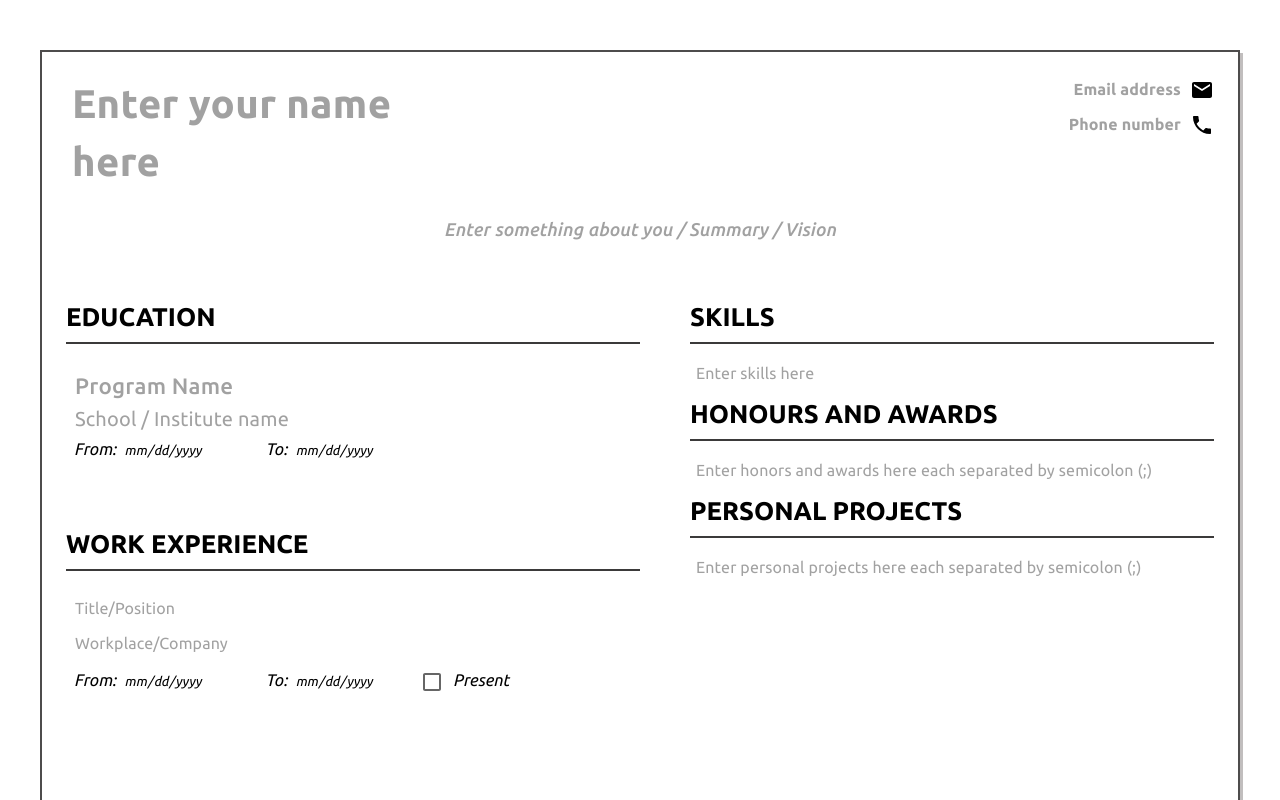
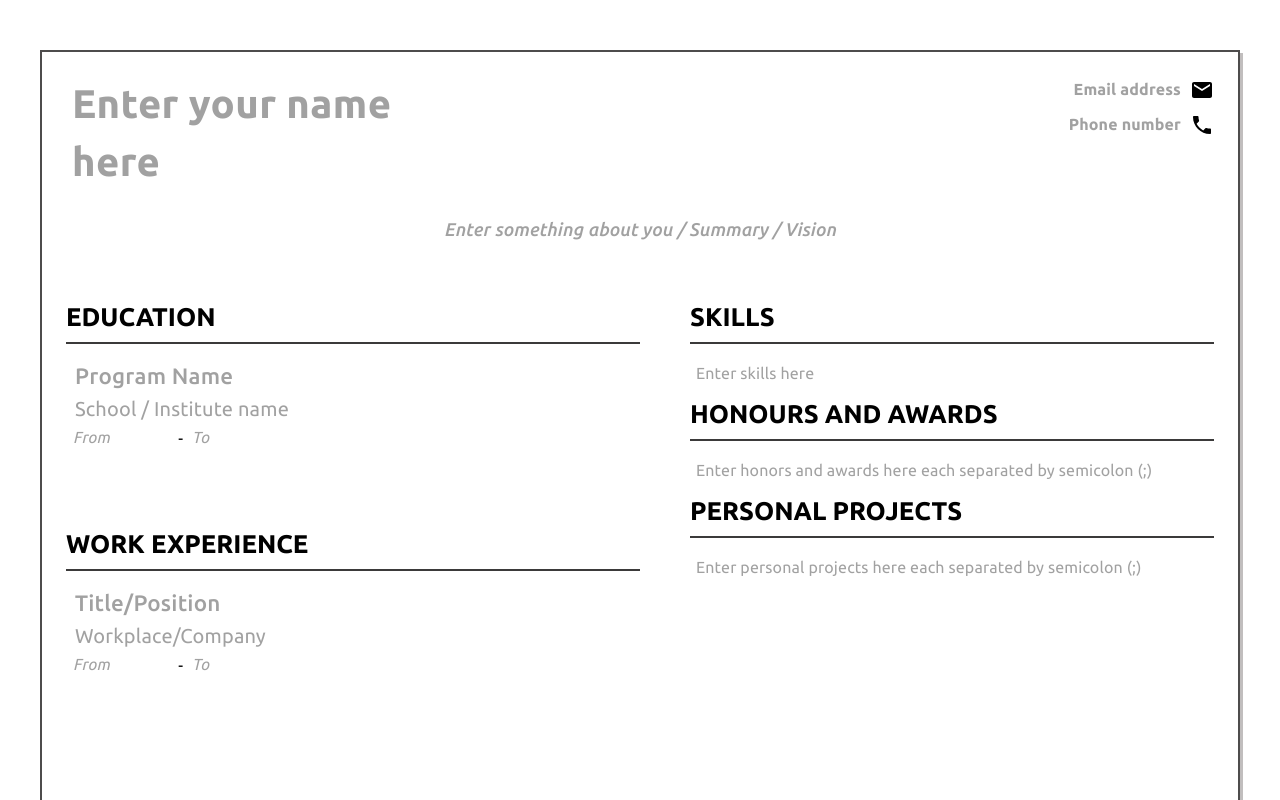
Before and after one commit to KunwarVSuryavanshi/resume-builder, a React (Create React App) app: page / in a window 1280 px wide. Shown: the top 800 px of the page. Built offline with nearby package versions, Linux system fonts and the light colour scheme.

Commit message:
input date removed + styling

```diff
--- a/src/Resumes/FirstResumeTemplate/EducationDetails.jsx
+++ b/src/Resumes/FirstResumeTemplate/EducationDetails.jsx
@@ -1,8 +1,10 @@
-import React from 'react'
+import React, {useState} from 'react'
 import { TextField } from '@mui/material'
 import './style.scss'
 
 function EducationDetails() {
+  const [from, setFrom] = useState('')
+  const [to, setTo] = useState('')
 
   const handleBlur = () => {
     console.log("HANDLE BLUR")
@@ -42,14 +44,56 @@
           marginTop: '-10px !important'
         }}
       />
-      <span className='fromDate'>
+      {/* <span className='fromDate'>
         <label>From:</label>
         <input type="date" onBlur={handleBlur} pattern="\d{1,2}/\d{1,2}/\d{4}" />
       </span>
       <span className='toDate'>
         <label>To:</label>
         <input type="date" pattern="\d{1, 2}/\d{1, 2}/\d{4}"/>
-      </span>
+      </span> */}
+      <div className="date_container">
+        <span className='fromDate'>
+          <TextField
+            hiddenLabel
+            placeholder="From"
+            variant='filled'
+            margin="normal"
+            value={from}
+            onChange={(e) => setFrom(e.target.value)}
+            sx={{
+              '& .MuiFilledInput-underline': {
+                fontSize: '1rem',
+                fontWeight: '400'
+              },
+              '& .MuiFilledInput-root': {
+                padding: '0px'
+              },
+              marginTop: '-10px !important',
+              maxWidth: from?.length > 12 ? `${from.length}ch` : '12ch'
+            }}
+          />
+        </span>
+        <span className='dash'>-</span>
+        <span className='toDate'>
+          <TextField
+            hiddenLabel
+            placeholder="To"
+            variant='filled'
+            size='small'
+            margin="normal"
+            onChange={(e) => setTo(e.target.value)}
+            sx={{
+              '& .MuiFilledInput-underline': {
+                fontSize: '1rem',
+                fontWeight: '400'
+              },
+              marginTop: '-10px !important',
+              maxWidth: to?.length > 12 ? `${to.length + 2}ch` : '14ch'
+            }}
+          />
+        </span>
+      </div>
     </div>
   )
 }
--- a/src/Resumes/FirstResumeTemplate/FirstResume.jsx
+++ b/src/Resumes/FirstResumeTemplate/FirstResume.jsx
@@ -115,7 +115,7 @@
   }
 
   const handleBlur = (e, region) => {
-    e.preventDefault()
+    // e.preventDefault()
     console.log("BLUR TRIGGERED")
     if(e.currentTarget.contains(e.relatedTarget)) return
     // console.log("On blur called", e.currentTarget, e.target, e.relatedTarget)
@@ -213,7 +213,7 @@
                 </div>
               </div>
               <div className="item1_container_2">
-                <div className="item1_container_1_ed">WORK EXPERIENCE</div>
+                <div className="item1_container_1_ed workExp">WORK EXPERIENCE</div>
                 <div tabIndex={1} id='detailsDiv' className="item1_container_1_details" onClick={() => handleClick('exp')} onBlur={(e) => handleBlur(e, 'exp')}>
                   {workExp.map(item => item)}
                   {toggleExpRow && <PlaylistAdd className='addbtn' onClick={() => addNewRow('exp')} />}
--- a/src/Resumes/FirstResumeTemplate/WorkExperience.jsx
+++ b/src/Resumes/FirstResumeTemplate/WorkExperience.jsx
@@ -1,11 +1,12 @@
 import { Checkbox, TextField } from '@mui/material'
 import React, { useState } from 'react'
-import { useEffect } from 'react'
 
-function WorkExperience(props) {
+function WorkExperience() {
 
   const [present, setPresent] = useState(false)
   const [togglePresent, setTogglePresent] = useState(false)
+  const [from, setFrom] = useState('')
+  const [to, setTo] = useState('')
 
   const handleBlur = (e) => {
     /*
@@ -42,8 +43,8 @@
         fullWidth
         sx={{
           '& .MuiFilledInput-underline': {
-            fontSize: '1rem',
-            fontWeight: 'semi-bold',
+            fontWeight: 500,
+            fontSize: '1.4rem'
           }
         }
         }
@@ -59,36 +60,74 @@
         fullWidth
         sx={{
           '& .MuiFilledInput-underline': {
-            fontSize: '1rem',
-            fontWeight: 'semi-bold',
-          }
+            fontSize: '1.25rem',
+            fontWeight: '400'
+          },
+          marginTop: '-10px !important'
         }}
       />
+      <div className="date_container">
         <span className='fromDate'>
-        <label>From:</label>
-        <input type="date" />
+          <TextField
+            hiddenLabel
+            placeholder="From"
+            variant='filled'
+            margin="normal"
+            value={from}
+            onChange={(e) => setFrom(e.target.value)}
+            sx={{
+              '& .MuiFilledInput-underline': {
+                fontSize: '1rem',
+                fontWeight: '400'
+              },
+              '& .MuiFilledInput-root': {
+                padding: '0px'
+              },
+              marginTop: '-10px !important',
+              maxWidth: from?.length > 12 ? `${from.length}ch` : '12ch'
+            }}
+          />
         </span>
+        <span className='dash'>-</span>
         <span className='toDate'>
           {!present ?
-          <>
-            <label>To:</label>
-            <input type="date" />
-          </>
+            <TextField
+              hiddenLabel
+              placeholder="To"
+              variant='filled'
+              size='small'
+              margin="normal"
+              onChange={(e) => setTo(e.target.value)}
+              sx={{
+                '& .MuiFilledInput-underline': {
+                  fontSize: '1rem',
+                  fontWeight: '400'
+                },
+                marginTop: '-10px !important',
+                maxWidth: to?.length > 12 ? `${to.length +2}ch` : '14ch'
+              }}
+            />
             :
-          <label>Present</label>
+            <label style={{ paddingBottom: '10px', marginTop: '-10px !important'}}>Present</label>
           }
-        {!togglePresent &&
+          {/* {!togglePresent && to?.length < 1 &&
             <>
               <Checkbox
                 checked={present}
                 onChange={() => setPresent(!present)}
                 onBlur={handleBlur}
+                sx={{
+                  paddingTop: '0 !important',
+
+                }}
+                size="small"
               />
               <label>Present</label>
             </>
-        }
+          } */}
 
         </span>
+      </div>
     </div>
   )
 }
--- a/src/Resumes/FirstResumeTemplate/style.scss
+++ b/src/Resumes/FirstResumeTemplate/style.scss
@@ -24,7 +24,7 @@
         font-size: 1.6em;
         border-bottom: 2px solid rgb(59, 58, 58);
         padding-bottom: 10px;
-        margin-bottom: 20px;
+        margin-bottom: 10px;
       }
       &_details{
         min-height: 20vh;
@@ -34,7 +34,7 @@
       }
     }
     &_2{
-      padding-top: 5px;
+      padding-top: 15px;
     }
   }
   .item2_container {
@@ -61,7 +61,7 @@
 }
 
 .educationDetails{
-  padding-bottom: 2vh;
+  padding-bottom: 1vh;
   .fromDate{
     padding-left: 4px;
     margin-left: 4px;
@@ -88,8 +88,15 @@
 
   }
   .toDate{
-    padding-left: 2vw;
     font-style: italic;
+    .MuiFormControl-root {
+      .MuiFilledInput-root{
+        input{
+          min-width: 120px;
+          max-width: max-content;
+        }
+      }
+    }
     label{
       padding-right: 0.5vw;
       font-size: 1.05rem;
@@ -124,3 +131,15 @@
   margin-top: 0px !important;
   margin-bottom: 0px !important;
 }
+.dash{
+  padding-bottom: 10px;
+}
+.date_container {
+  display: flex;
+  flex-direction: row;
+  // justify-content: center;
+  align-items: center;
+  .fromDate{
+    padding-left: 0px;
+  }
+}
```
Lines whose indentation alone changed are shown as unchanged.
